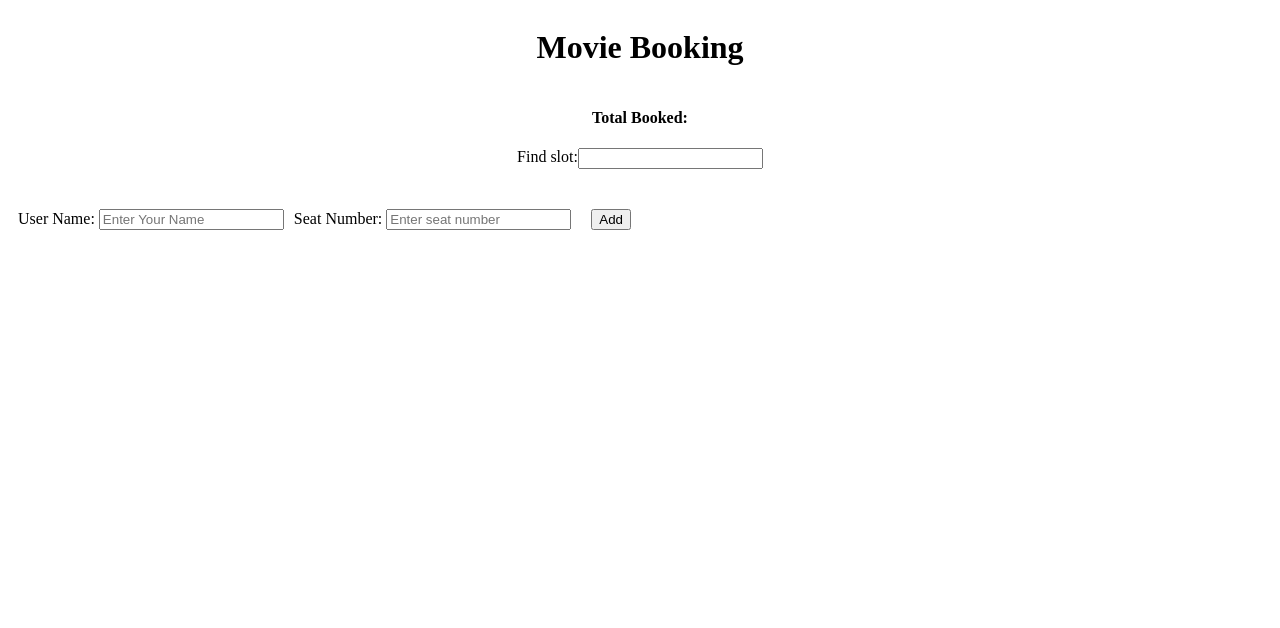
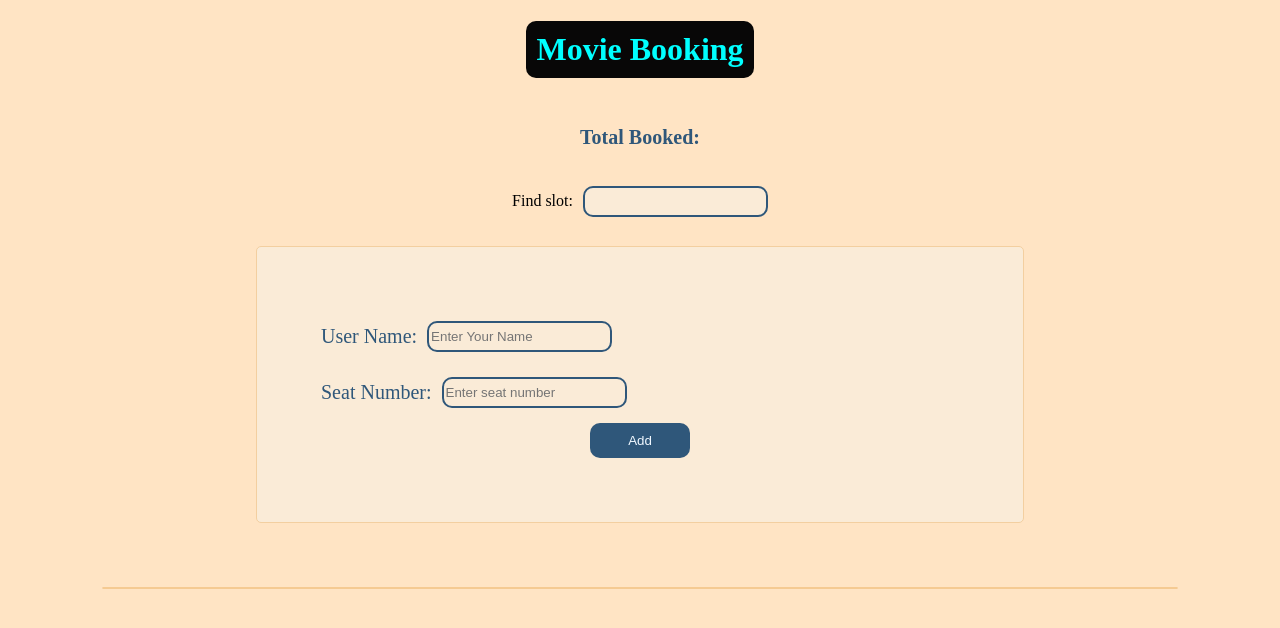
Before and after one commit to buradabhargavi/sharpenerBookingProject, a plain HTML site: page index.html in a window 1280 px wide. Drawn offline with nearby package versions, Linux system fonts and the light colour scheme; no server answers.

Commit message:
Update styles.css

```diff
--- a/styles.css
+++ b/styles.css
@@ -1,23 +1,114 @@
-.header{
+body {
+  padding: 0;
+  background-color: bisque;
+  margin: 0;
+}
+.conatiner {
+  width: 600px;
+  padding: 0 10%;
+  margin: 0 auto;
+}
+.name h1 {
+  background-color: rgb(8, 7, 7);
+  color: aqua;
+  padding: 10px;
+  border-radius: 10px;
+}
+.second {
+  width: 100%;
+  align-items: center;
+  display: flex;
+  flex-direction: column;
+  justify-content: space-between;
+}
+.total,
+.input-group,
+h4 {
+  color: rgb(47, 87, 122);
+  font-size: 20px;
+}
+.header {
   display: flex;
   flex-direction: column;
   align-items: center;
 }
-.search{
+.search,
+.input-group {
+  height: 30px;
+  margin-top: 10px;
   display: flex;
+  gap: 10px;
   flex-direction: row;
+  align-items: center;
 }
-.mainContainer{
+.text {
+  height: 25px;
+  border-radius: 10px;
+  background-color: antiquewhite;
+  color: rgb(47, 87, 122);
+  border: 2px solid rgb(47, 87, 122);
+}
+.mainContainer {
   display: flex;
-    flex-direction: row;
-    padding: 10px;
+  flex-direction: column;
+  gap: 16px;
+  padding: 5%;
+  border-radius: 5px;
+  border: 1px solid rgb(243, 207, 160);
+  margin: 5% 20%;
   margin-top: 30px;
-    gap:10px;
+  background-color: antiquewhite;
 }
+
 li {
   margin-bottom: 10px;
 }
 
 button {
-    margin-left: 10px;
+  margin: 0 auto;
+  border-radius: 10px;
+  height: 35px;
+  padding: 2px 10px;
+  background-color: rgb(47, 87, 122);
+  color: aliceblue;
+  border: none;
 }
+
+.input-group {
+  display: flex;
+  gap: 10px;
+}
+.btncls {
+  width: 100px;
+}
+.enteredData {
+  display: flex;
+  margin: 2% 8%;
+  flex-direction: column;
+  align-items: center;
+  gap: 20px;
+  border: 1px solid rgb(245, 202, 146);
+  background-color: antiquewhite;
+  border-radius: 5px;
+}
+li {
+  display: flex;
+  align-items: center;
+  gap: 40px;
+  justify-content: space-between;
+}
+ul {
+  padding: 0;
+}
+.btn {
+  display: flex;
+  gap: 10px;
+}
+
+@media screen and (max-width: 1000px) {
+  .container {
+    width: 400px;
+    padding: 0 5%;
+    margin: 0 auto;
+  }
+}
```
Lines whose indentation alone changed are shown as unchanged.
